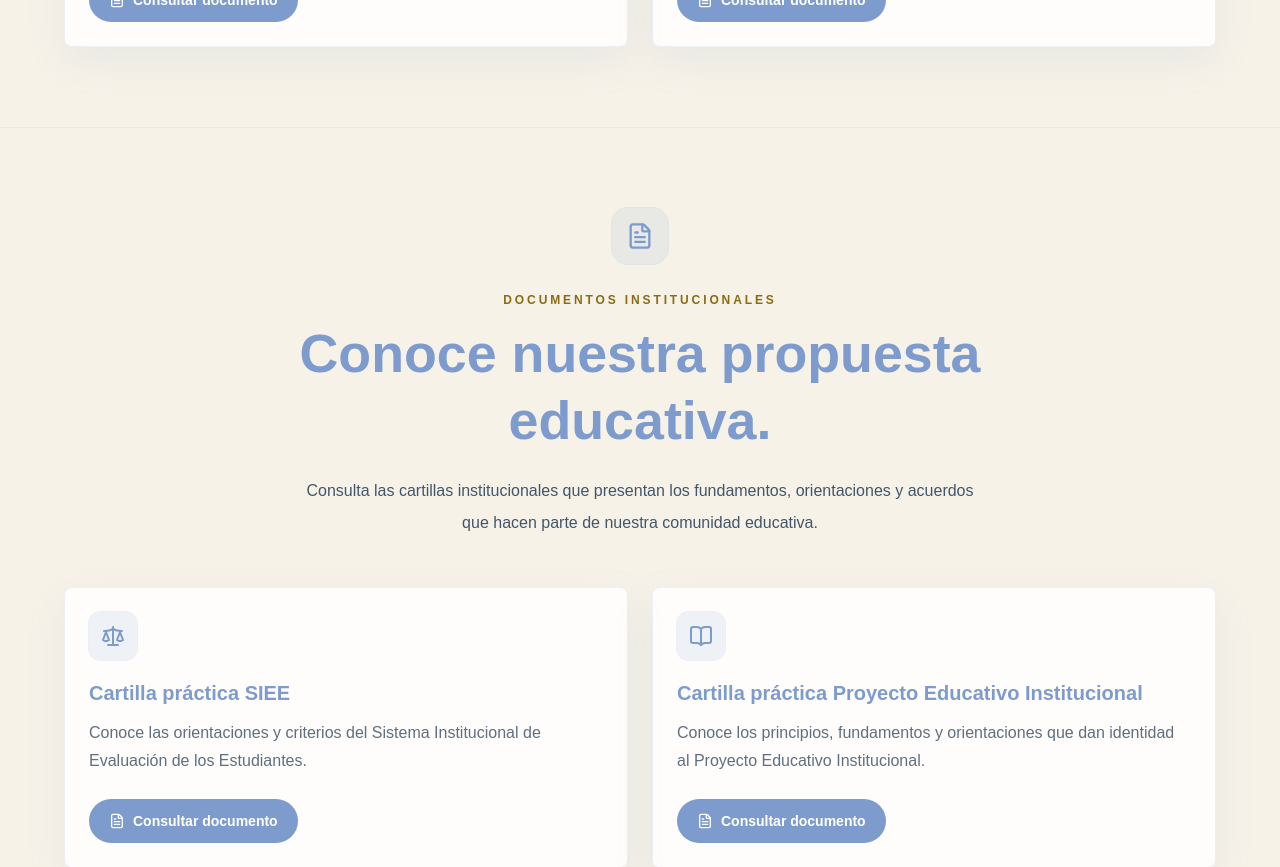
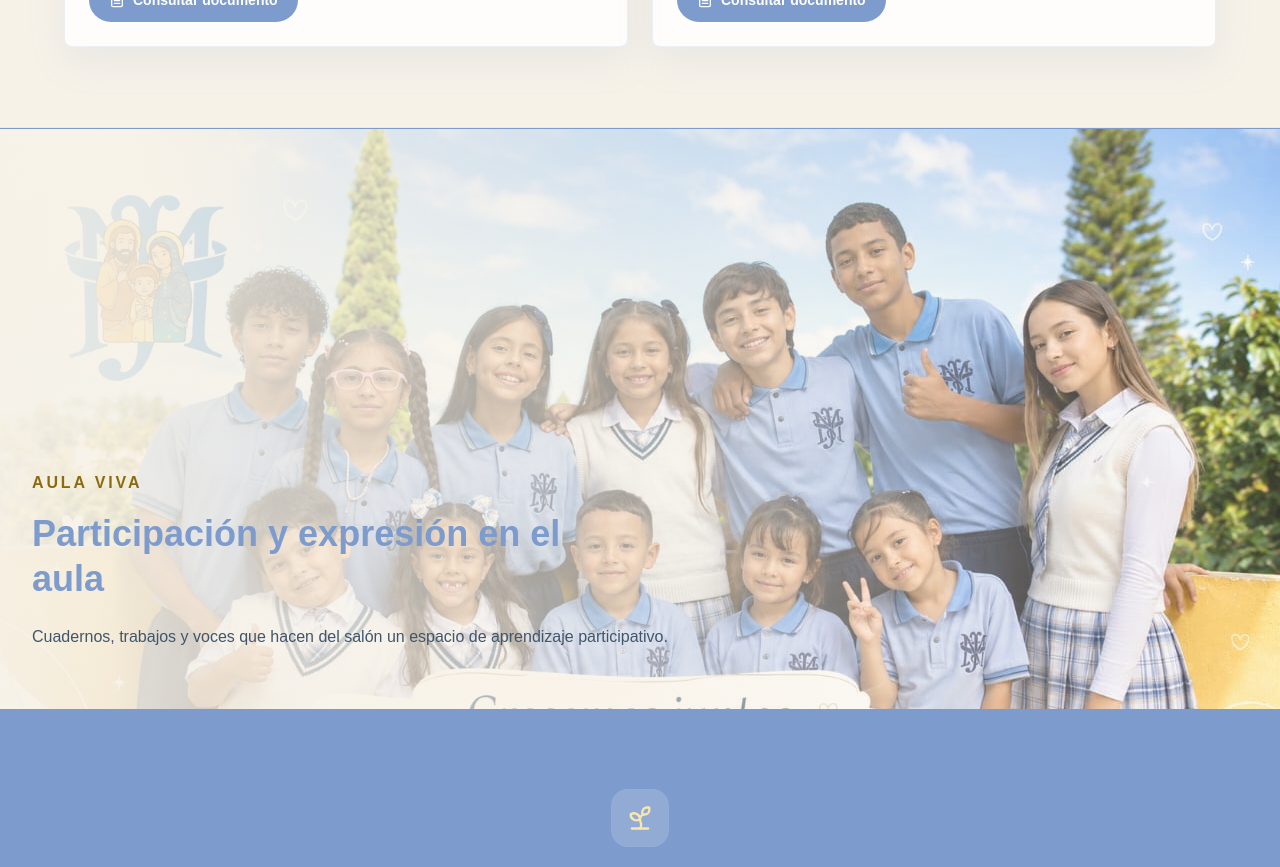
Before and after one commit to moralesandersonr-dev/fundacion-sagrada-familia, a Next.js app: page / in a window 1280 px wide. Shown: the part 3380-4247 px from the top of the page. Built offline with nearby package versions, Linux system fonts and the light colour scheme; no server answers.

Commit message:
Remove Documents component from page
Removed the Documents component from the page.

```diff
--- a/app/page.tsx
+++ b/app/page.tsx
@@ -1,5 +1,4 @@
 import About from "./components/About";
-import Documents from "./components/Documents";
 import EducationalModel from "./components/EducationalModel";
 import Footer from "./components/Footer";
 import Hero from "./components/Hero";
@@ -26,8 +25,6 @@ export default function Home() {
       />
 
       <About />
-
-      <Documents />
 
       <PhotoBanner
         src="/images/Aula_viva.jpeg"
```
